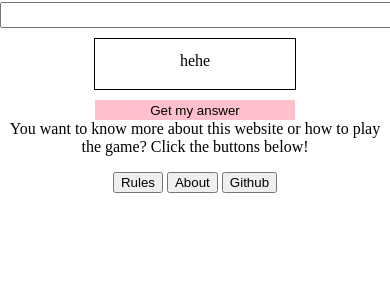
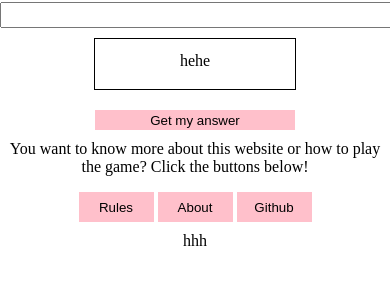
Before and after one commit to richardribucanperales/triangleman, a plain HTML site: page index.html in a window 390 px wide. Shown: the part 187-472 px from the top of the page. Drawn offline with Linux system fonts and the light colour scheme.

Commit message:
styling done, adding media queries

```diff
--- a/index.html
+++ b/index.html
@@ -3,6 +3,7 @@
 <head>
   <meta charset="UTF-8">
   <link rel = "stylesheet" href = "styles.css">
+  <link rel = "stylesheet" href = "mediaqueries.css">
   <title>Magic 8 Ball</title>
 </head>
 <body>
@@ -31,6 +32,8 @@
         <button class = "buttons" id = "about">About</button>
         <button class = "buttons" id = "git">Github</button>
       </div>
+      <p id = "buttontext">hhh
+      </p>
       <div id = "massoutput">
       </div>
     </div>
--- a/styles.css
+++ b/styles.css
@@ -46,7 +46,20 @@
   width:200px;
   background-color:pink;
   border:0px;
+  margin-top:10px;
+  margin-bottom:10px;
 }
 #outputbutton:hover{
   background-color:#80005b;
 }
+.buttons{
+  width:75px;
+  height:30px;
+  background-color:pink;
+  border:0px;
+  margin-bottom:10px;
+  margin-top:0px;
+}
+.buttons:hover{
+  background-color:#80005b;
+}
```
Also changed, not shown: mediaqueries.css (added, +8 -0 lines).
